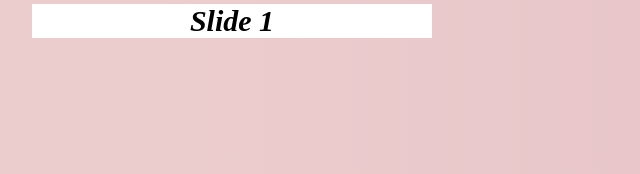
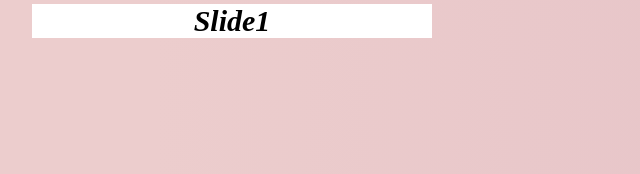
Before and after one commit to Takhmina175/Photo-Slideshow, a plain HTML site: page index.html in a window 1280 px wide. Shown: the part 353-527 px from the top of the page, 0-640 px from the left. Drawn offline with Linux system fonts and the light colour scheme.

Commit message:
Modify the content

```diff
--- a/index.html
+++ b/index.html
@@ -11,27 +11,27 @@
     <div id="container">
         <figure  class="pic1 img-flowers">
             <img src="images/image1_upd.jpg" alt="flowers" class="img-border">
-            <figcaption class="text"><span> Slide 1 </span></figcaption>
+            <figcaption class="text"><span> Slide1 </span></figcaption>
         </figure>
 
         <figure class="pic2 img-flowers">
             <img src="images/image2.png" alt="flowers" class="img-border">
-            <figcaption class="text"><span> Slide 2 </span></figcaption>
+            <figcaption class="text"><span> Slide2 </span></figcaption>
         </figure>
 
         <figure class="pic3 img-flowers">
             <img src="images/image3.png" alt="flowers" class="img-border">
-            <figcaption class="text"><span>Slide 3</span></figcaption>
+            <figcaption class="text"><span>Slide3</span></figcaption>
         </figure>
 
         <figure class="pic4 img-flowers">
             <img src="images/image4.png" alt="flowers" class="img-border">
-            <figcaption class="text"><span>Slide 4</span></figcaption>
+            <figcaption class="text"><span>Slide4</span></figcaption>
         </figure>
 
         <figure class="pic5 img-flowers">
             <img src="images/image5.png" alt="flowers" class="img-border">
-            <figcaption class="text"><span>Slide 5</span></figcaption>
+            <figcaption class="text"><span>Slide5</span></figcaption>
         </figure>
     </div>
 </body>
```
